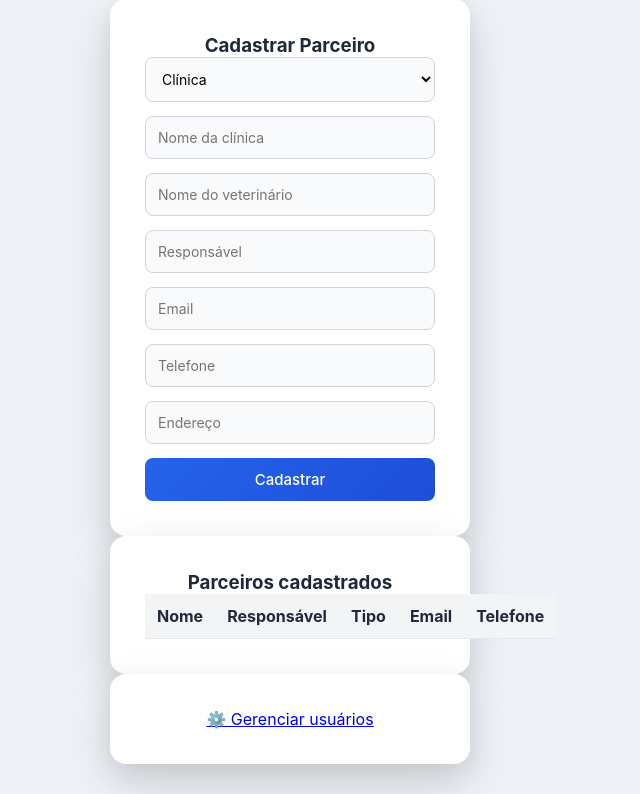
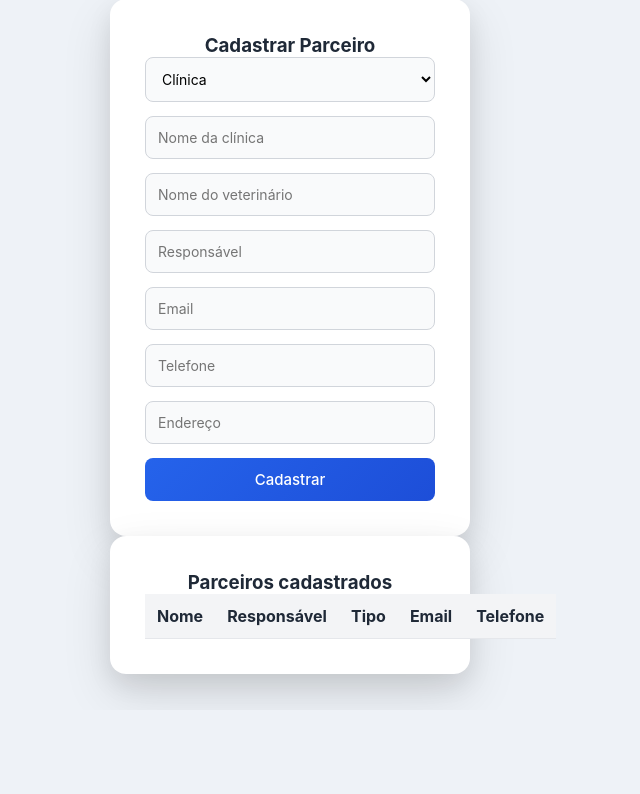
Before and after one commit to Iching1991/Cadastro-Seguro, a Flask app: page /dashboard in a window 1280 px wide. Shown: the part 90-884 px from the top of the page, without its empty margins (10-650 px from the left). After the commit the page ends 791 px from the top, so only its background shows below. Run offline with Flask 3, Linux system fonts and the light colour scheme; the visitor is signed in with stand-in values (Sample User, id 1); data comes from the database, SQL or seed files in the repository; data that the repository does not hold is empty.

Commit message:
Update dashboard.html

```diff
--- a/templates/dashboard.html
+++ b/templates/dashboard.html
@@ -2,14 +2,12 @@
 <html lang="pt-BR">
 
 <head>
-
 <meta charset="UTF-8">
 <meta name="viewport" content="width=device-width, initial-scale=1.0">
 
-<title>Painel</title>
+<title>Painel de Parceiros</title>
 
 <link rel="stylesheet" href="{{ url_for('static', filename='css/style.css') }}">
-
 </head>
 
 <body>
@@ -21,7 +19,10 @@
 
 <div class="container">
 
-<!-- CADASTRO -->
+<!-- ============================
+CADASTRO DE PARCEIROS
+============================ -->
+
 <div class="card">
 
 <h3>Cadastrar Parceiro</h3>
@@ -48,7 +49,11 @@
 
 </div>
 
-<!-- LISTA -->
+
+<!-- ============================
+LISTA DE PARCEIROS
+============================ -->
+
 <div class="card">
 
 <h3>Parceiros cadastrados</h3>
@@ -77,19 +82,6 @@
 
 </div>
 
-<!-- ADMIN -->
-{% if user.is_owner() %}
-
-<div class="card">
-
-<a href="{{ url_for('admin') }}">
-    ⚙️ Gerenciar usuários
-</a>
-
-</div>
-
-{% endif %}
-
 </div>
 
 </body>
```
